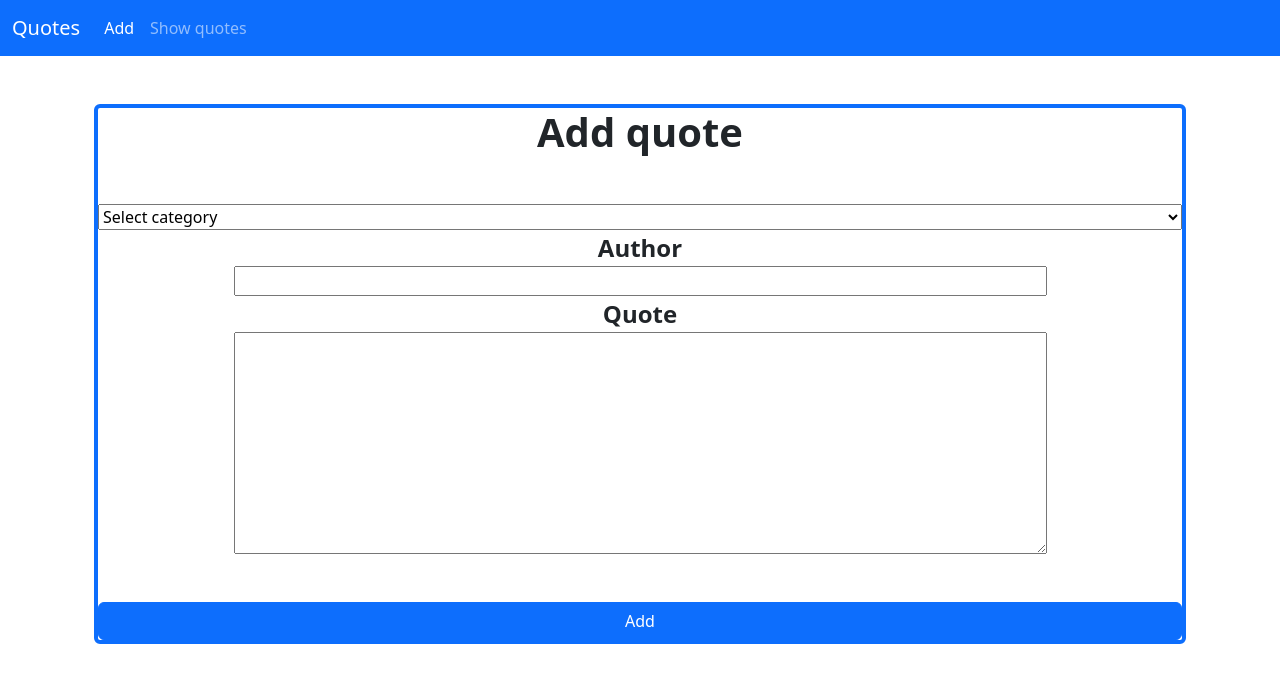
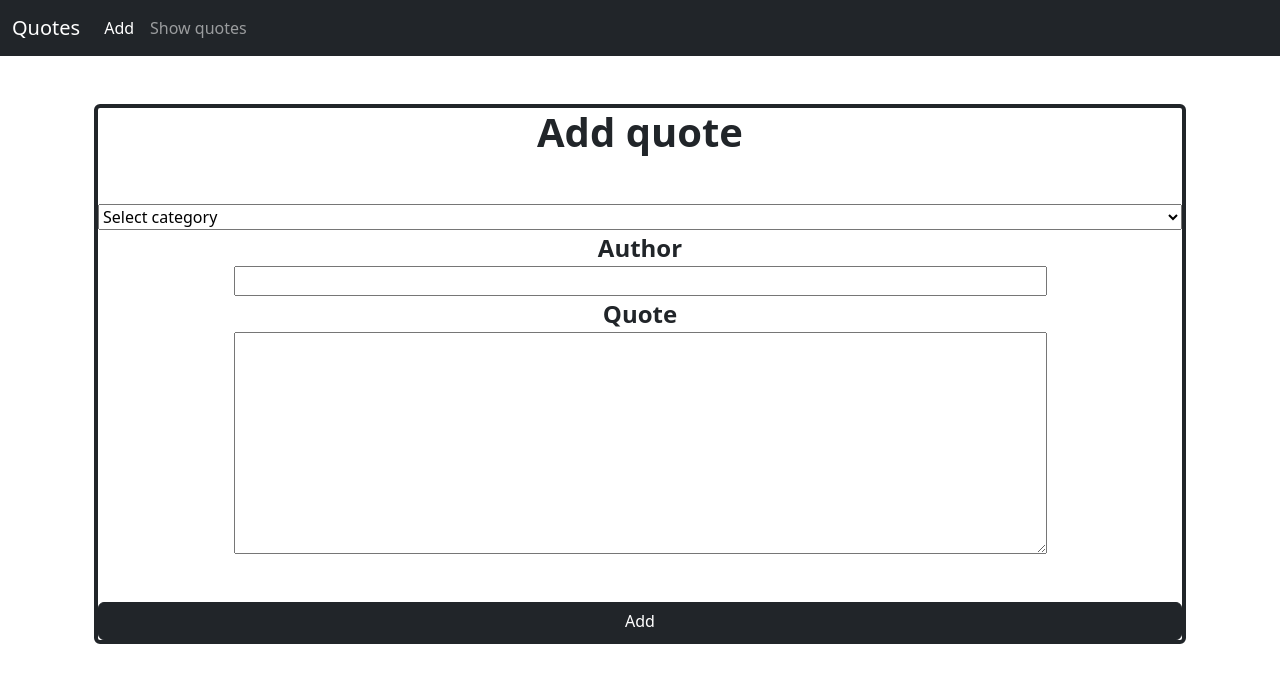
Before and after one commit to wellko/exam8, a React (Create React App) app: page /add in a window 1280 px wide. Shown: the top 682 px of the page. Built offline with nearby package versions, Linux system fonts and the light colour scheme.

Commit message:
changed styles

```diff
--- a/src/Components/Form/Form.tsx
+++ b/src/Components/Form/Form.tsx
@@ -75,7 +75,7 @@ const Form = () => {
     return (
         <div className='container'>
             <form onSubmit={id ? FormPut : FormSent}>
-                <div className='d-flex flex-column text-center border-primary border border-4 rounded mt-5'>
+                <div className='d-flex flex-column text-center border-dark border border-4 rounded mt-5'>
                     <h1 className='fw-bolder mb-5'>{id ? 'Edit quote' : 'Add quote'}</h1>
                     <select name='category' onChange={ChangeEvent}>
                         <option value=''>{id ? 'Click if you want to change category' : 'Select category'}</option>
@@ -94,7 +94,7 @@ const Form = () => {
                     <textarea className='w-75 align-self-center' name='quote' id='quote' rows={9} cols={90}
                               value={quote.quote}
                               onChange={ChangeEvent}/>
-                    <button className='btn btn-primary mt-5' type='submit'>{spinner ? (
+                    <button className='btn btn-dark mt-5' type='submit'>{spinner ? (
                             <div className="spinner-border text-dark" role="status">
                             </div>) :
                         id ? 'Edit' : 'Add'}
--- a/src/Components/Navbar/Navbar.tsx
+++ b/src/Components/Navbar/Navbar.tsx
@@ -3,7 +3,7 @@ import {NavLink} from "react-router-dom";
 
 const NavBar = () => {
     return (
-        <nav className="navbar navbar-expand-lg navbar-dark bg-primary">
+        <nav className="navbar navbar-expand-lg navbar-dark bg-dark">
             <div className="container-fluid">
                 <NavLink to='/' className="navbar-brand">Quotes</NavLink>
                 <div className="collapse navbar-collapse">
--- a/src/Containers/HomePage/HomePage.tsx
+++ b/src/Containers/HomePage/HomePage.tsx
@@ -1,14 +1,18 @@
 import React from 'react';
 import SideBar from "../../Components/SideBar/SideBar";
 import QuotesBlock from "../QuotesBlock/QuotesBlock";
+import {useParams} from "react-router-dom";
 
 
 const HomePage = () => {
+    const id = useParams().category
+
     return (
         <div className="container-fluid">
             <div className="row flex-nowrap">
                 <SideBar/>
                 <main className="col ps-md-2 pt-2">
+                    <h1> {id? id : 'All'}</h1>
                     <QuotesBlock/>
                 </main>
             </div>
```
